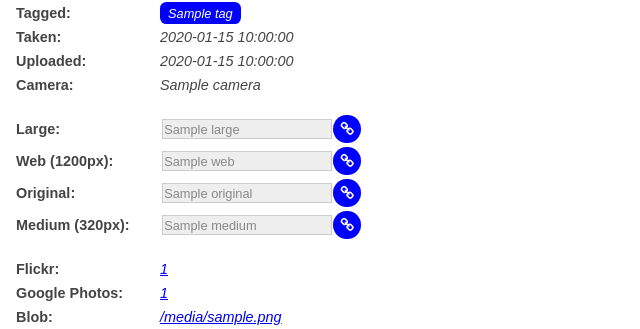
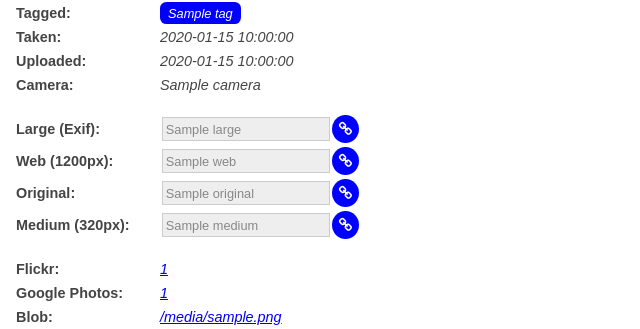
Before and after one commit to jjdelc/Photolog, a Flask app: template photolog/web/templates/detail.html in a window 1280 px wide. Shown: the part 387-716 px from the top of the page, without its empty margins (0-640 px from the left). Run offline with Flask 2, Linux system fonts and the light colour scheme; the template is opened without the code that fills it: most values are stand-ins (such as "Sample title", 1, 10 or a date in 2020); parts of the project's set-up code (start-up, migrations or seed data) failed here and were passed over; some libraries are stand-ins or nearby versions; grey boxes are pictures that could not be loaded.

Commit message:
Shorter permalink fields

```diff
--- a/photolog/web/static/main.css
+++ b/photolog/web/static/main.css
@@ -136,6 +136,7 @@ content: ":";
 dd {
 font-size: 0.9rem;
 font-style: italic;
+margin: 0;
 }
 dd, dt {
 height: 1.5rem;
@@ -148,10 +149,11 @@ height: 2rem;
 .permalink {
 border: 1px solid #cccccc;
 font-size: 0.8rem;
-padding: 0.1rem;
+padding: 0.2rem;
 margin: 0.1rem;
 color: #888;
 background: #eeeeee;
+width: 10rem;
 }
 .permalink-link {
 background: blue;
--- a/photolog/web/templates/detail.html
+++ b/photolog/web/templates/detail.html
@@ -32,7 +32,7 @@
 </dl>
 
 <dl class="permalinks">
-<dt><label for="link-original">Large</label></dt>
+<dt><label for="link-original">Large (Exif)</label></dt>
     <dd><input id="link-original" class="permalink" readonly value="{{ picture.large }}">
     <a class="fa fa-chain permalink-link" href="{{ picture.large }}"></a></dd>
 <dt><label for="link-web">Web (1200px)</label></dt>
```
